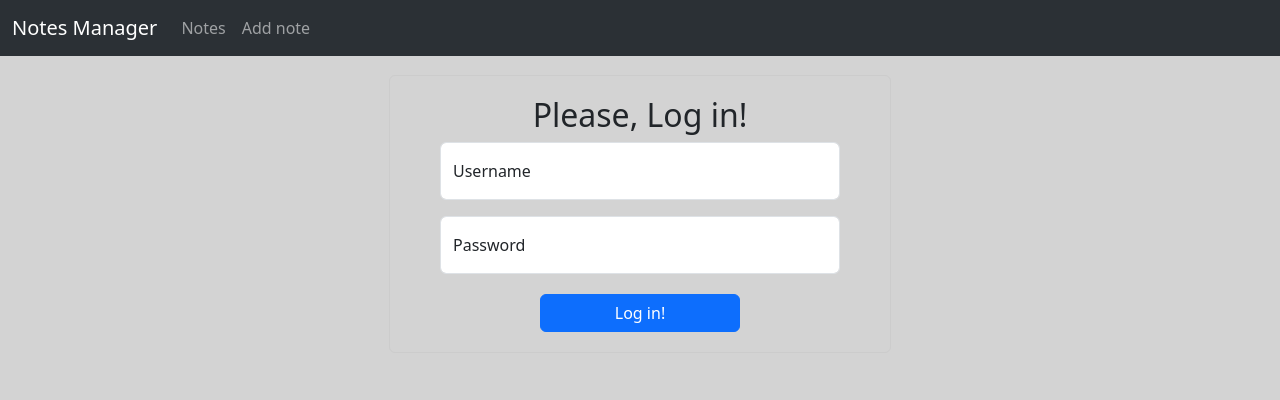
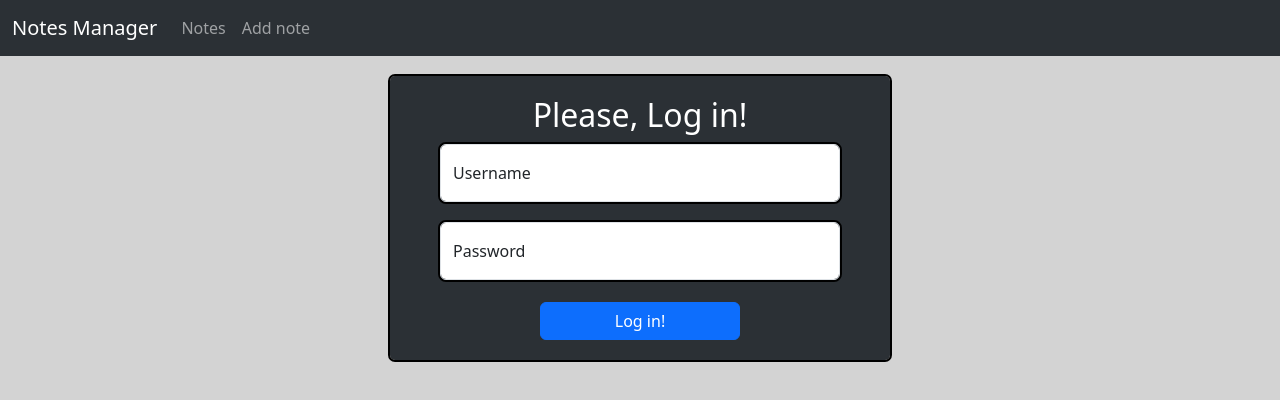
Before and after one commit to schmidtchristopher1/note-manager, an Angular app: page /login in a window 1280 px wide. Shown: the top 400 px of the page. Built offline with nearby package versions, Linux system fonts and the light colour scheme.

Commit message:
Improve login component styling with updated outline, background color, and form layout

```diff
--- a/src/app/pages/login/login.component.css
+++ b/src/app/pages/login/login.component.css
@@ -1,35 +1,41 @@
-.login{
+.login {
   width: 500px;
-    outline: 1px solid #ccc;
+  outline: 2px solid black;
   display: flex;
   flex-direction: column;
   align-items: center;
   padding: 20px;
   border-radius: 5px;
-
-
-
+  background-color: #2b3035;
 }
 
-.page{
+.page {
   display: flex;
   justify-content: center;
   align-items: center;
-    padding : 20px;
+  padding: 20px;
 }
 
-button{
+button {
   width: 200px;
   margin-top: 20px;
 }
 
-input{
+input {
   width: 400px;
-
 }
 
-form{
+form {
   display: flex;
   flex-direction: column;
   align-items: center;
 }
+
+.form-floating {
+  border: 2px solid black;
+  border-radius: 8px;
+}
+
+h2 {
+  color: white;
+}
--- a/src/app/pages/login/login.component.html
+++ b/src/app/pages/login/login.component.html
@@ -3,12 +3,13 @@
     <h2>Please, Log in!</h2>
 
     <form [formGroup]="loginForm" (ngSubmit)="onSubmit()">
-<div class="form-floating mb-3" >
+      <div class="form-floating mb-3">
         <input type="text" class="form-control" id="floatingInput" formControlName="username" placeholder="Username">
         <label for="floatingInput">Username</label>
       </div>
       <div class="form-floating">
-    <input type="password" class="form-control" id="floatingPassword" formControlName="password" placeholder="Password">
+        <input type="password" class="form-control" id="floatingPassword" formControlName="password"
+          placeholder="Password">
         <label for="floatingPassword">Password</label>
       </div>
 
```
Lines whose indentation alone changed are shown as unchanged.
